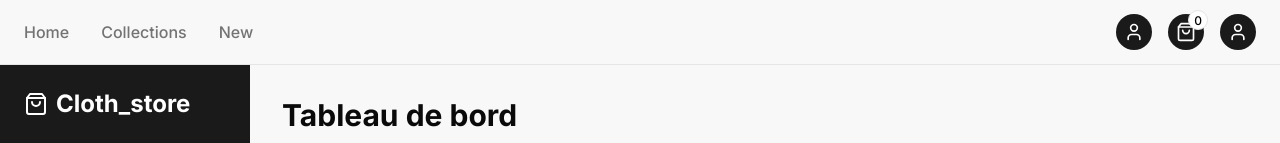
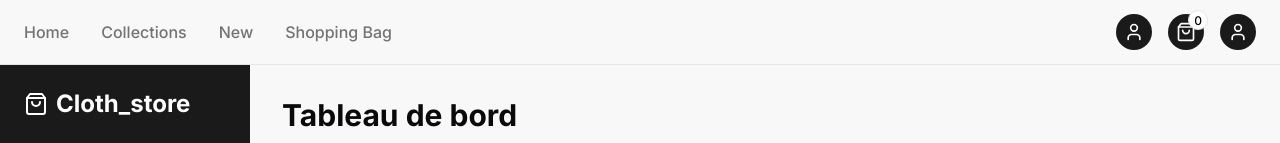
Before and after one commit to alima2012/projetcloth_store, a Next.js app: page /admin in a window 1280 px wide. Shown: the top 143 px of the page. Built offline with nearby package versions, Linux system fonts and the light colour scheme.

Commit message:
modification de page

```diff
--- a/src/component/navbar.tsx
+++ b/src/component/navbar.tsx
@@ -111,6 +111,9 @@ export default function Navbar() {
           <NavLink href="/" $active={pathname === "/"}>
             New
           </NavLink>
+          <NavLink href="/cart" $active={pathname === "/cart"}>
+            Shopping Bag
+          </NavLink>
         </Nav>
 
         {/* <LogoContainer>
```
